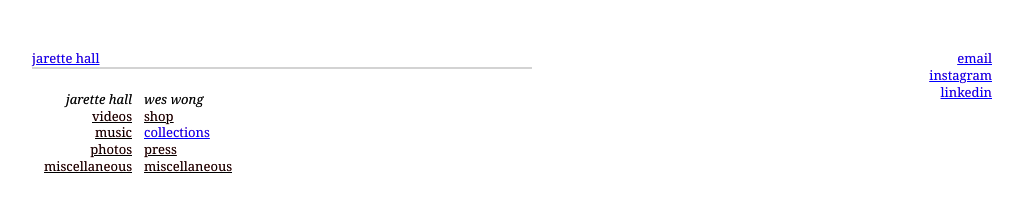
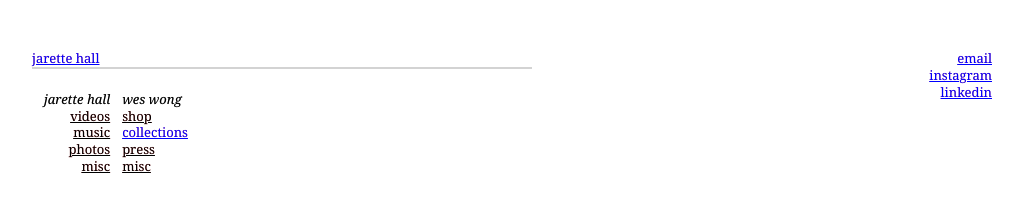
Before and after one commit to braxtonhall/jarettehall, a website: page index.html in a window 1280 px wide. Shown: the whole page, without its empty margins (128-1151 px from the left). Drawn offline with Linux system fonts and the light colour scheme.

Commit message:
Update index.html

```diff
--- a/index.html
+++ b/index.html
@@ -34,7 +34,7 @@
 				<li><a>videos</a></li>
 				<li><a>music</a></li>
 				<li><a>photos</a></li>
-				<li><a>miscellaneous</a></li>
+				<li><a>misc</a></li>
 			</ul>
 		</div>
 
@@ -44,7 +44,7 @@
 				<li><a>shop</a></li>
 				<li><a href="/collections">collections</a></li>
 				<li><a>press</a></li>
-				<li><a>miscellaneous</a></li>
+				<li><a>misc</a></li>
 			</ul>
 		</div>
 	</div>
```
